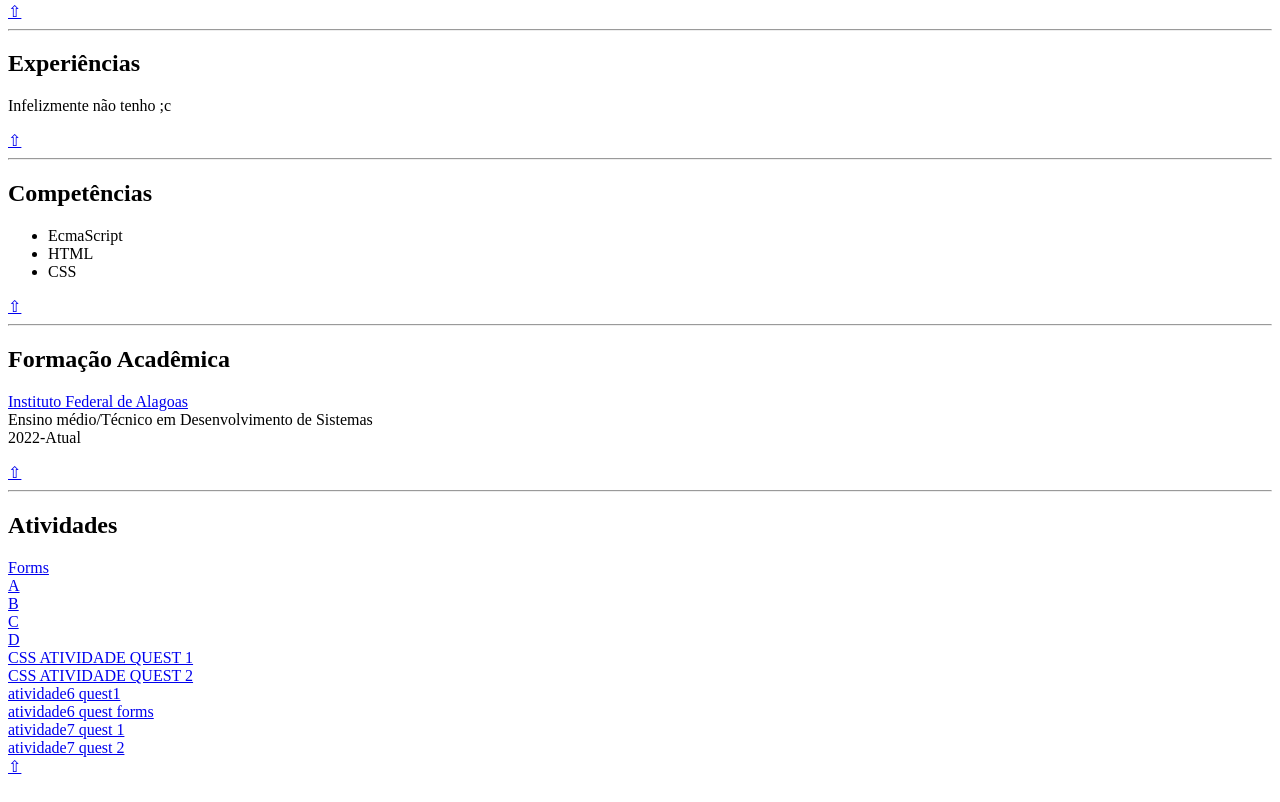
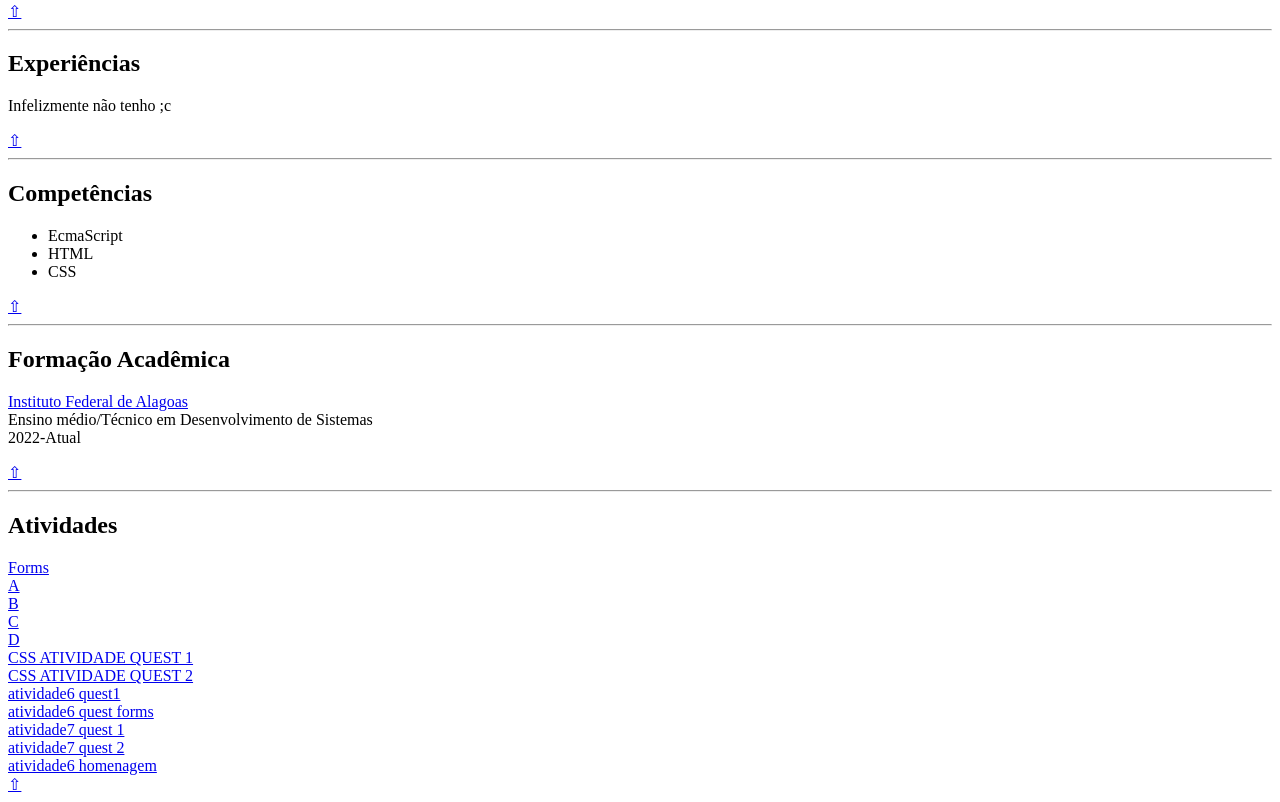
Before and after one commit to LEVIMELO14/LEVIMELO14.github.io, a plain HTML site: page index.html in a window 1280 px wide. Shown: the part 707-1509 px from the top of the page. Drawn offline with Linux system fonts and the light colour scheme.

Commit message:
Update index.html

```diff
--- a/index.html
+++ b/index.html
@@ -60,6 +60,10 @@ Ensino médio/Técnico em Desenvolvimento de Sistemas <br> 2022-Atual</p>
 <a href="https://levimelo14.github.io/ATIVIDADE7quest1">atividade7 quest 1</a> <br>
 <a href="https://levimelo14.github.io/ATIVIDADE7quest2">atividade7 quest 2</a> <br>
 
+<a href="https://levimelo14.github.io/atividade6.html">atividade6 homenagem</a> <br>
+
+
+
 <a href="index.html#topo">⇧</a>
 </body>
 </html>
```
